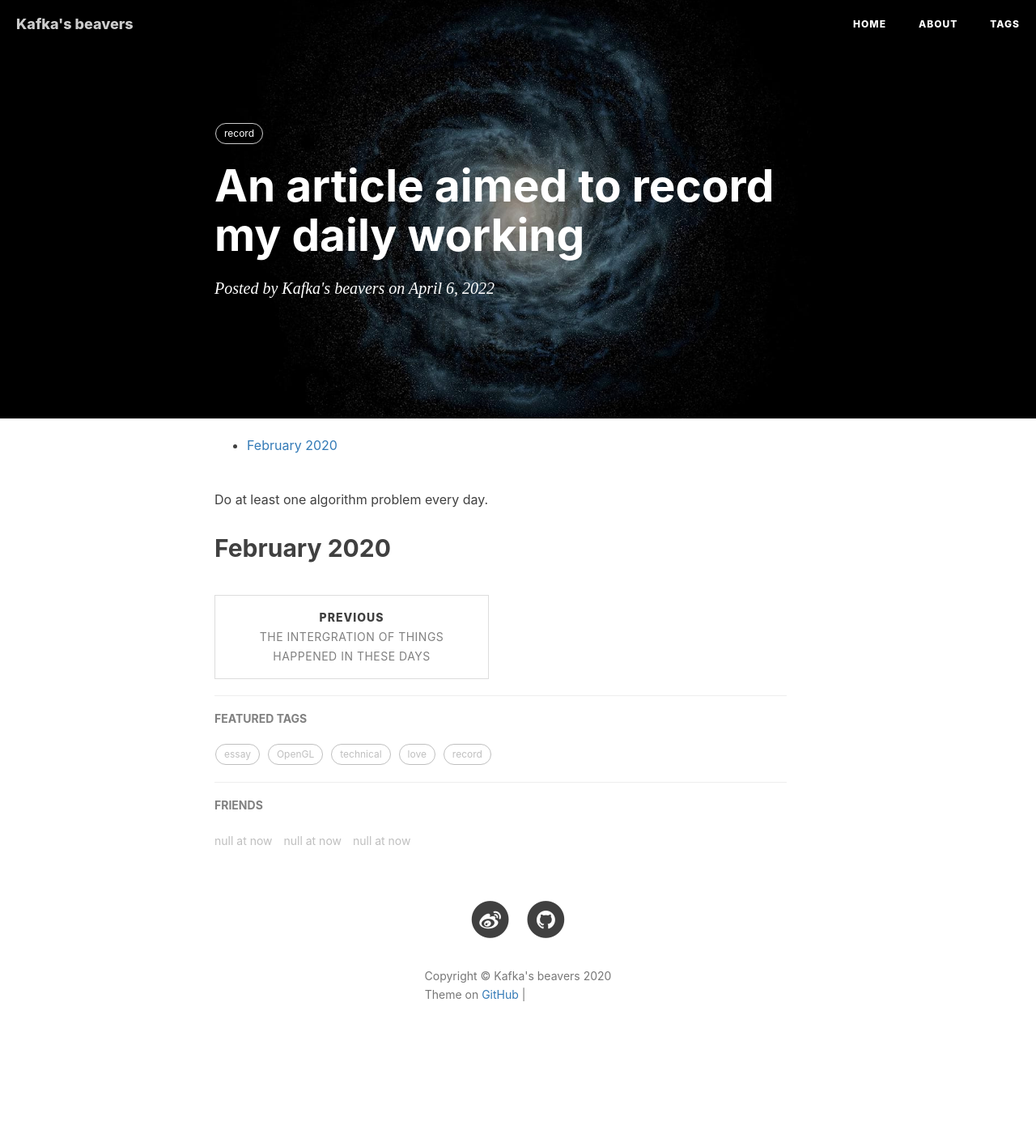
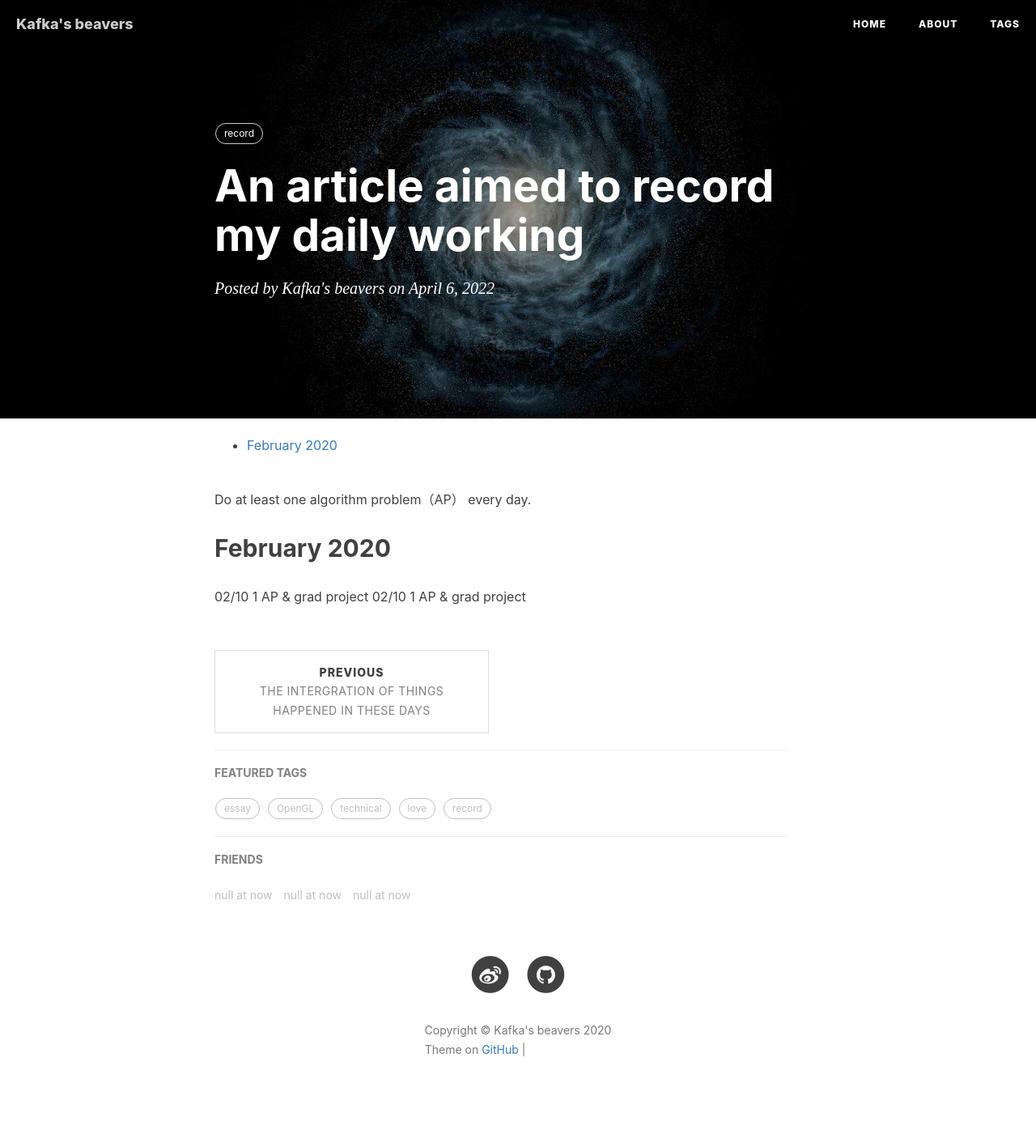
Before and after one commit to yuanzhenxia12138/yuanzhenxia12138.github.io, a Jekyll site: the page built from _posts/2022-04-06-daily-task.md, in a window 1280 px wide. Shown: the whole page at 81% size. Built offline with Jekyll 4.4.1, drawn with Linux system fonts in a browser that asks for light colours; nearby versions of some CDN libraries; library files that are not in the unit come from our copies; comment, search, counter and statistics services are not loaded; before the commit the page ends 1333 px from its top, so only the background shows below that; grey boxes are pictures that could not be loaded.

Commit message:
Update 2022-04-06-daily-task.md

```diff
--- a/_posts/2022-04-06-daily-task.md
+++ b/_posts/2022-04-06-daily-task.md
@@ -9,6 +9,8 @@ tags: record
 * content
 {:toc}
 
-Do at least one algorithm problem every day.
+Do at least one algorithm problem（AP） every day.
 
 ## February 2020
+02/10  1 AP & grad project
+02/10  1 AP & grad project
```
